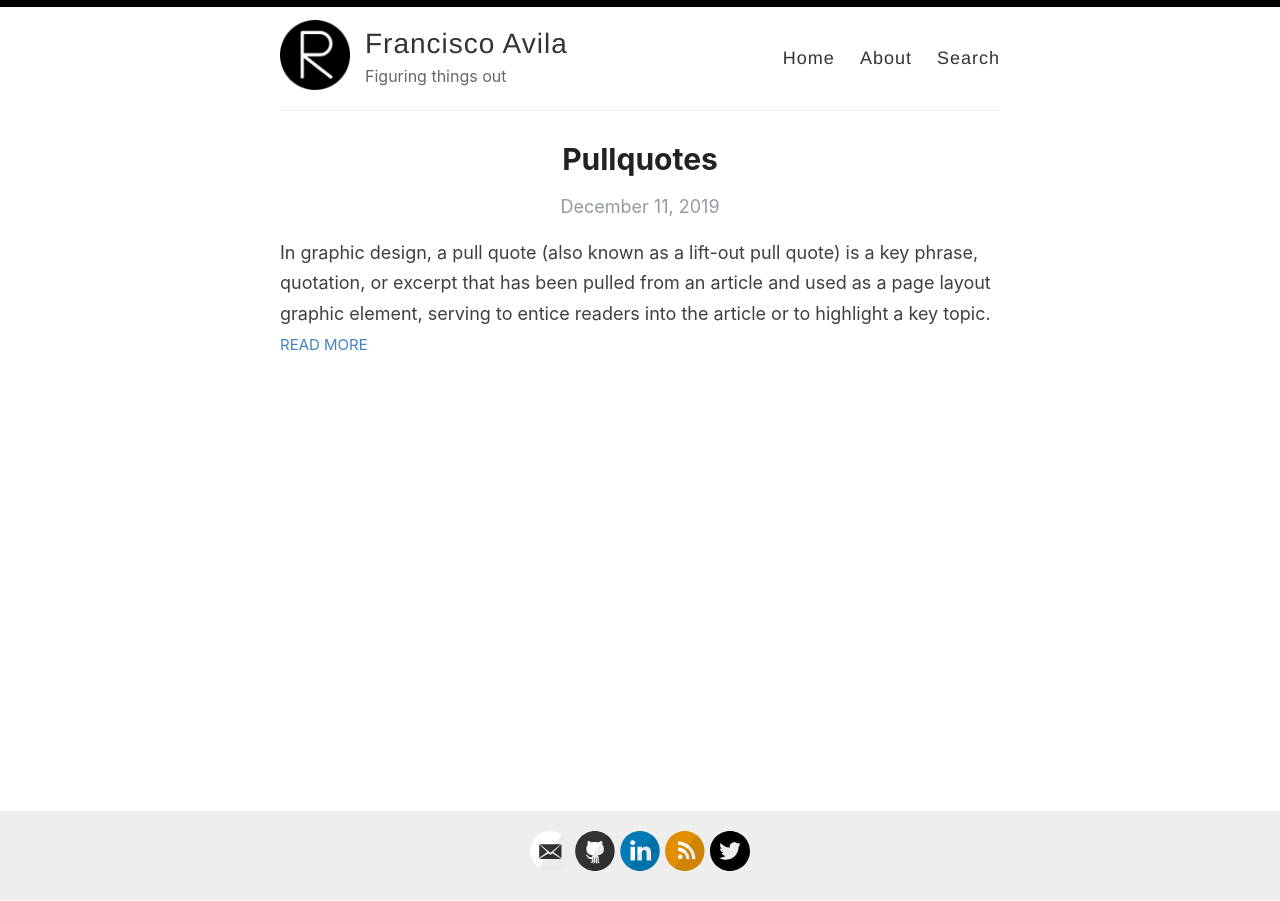
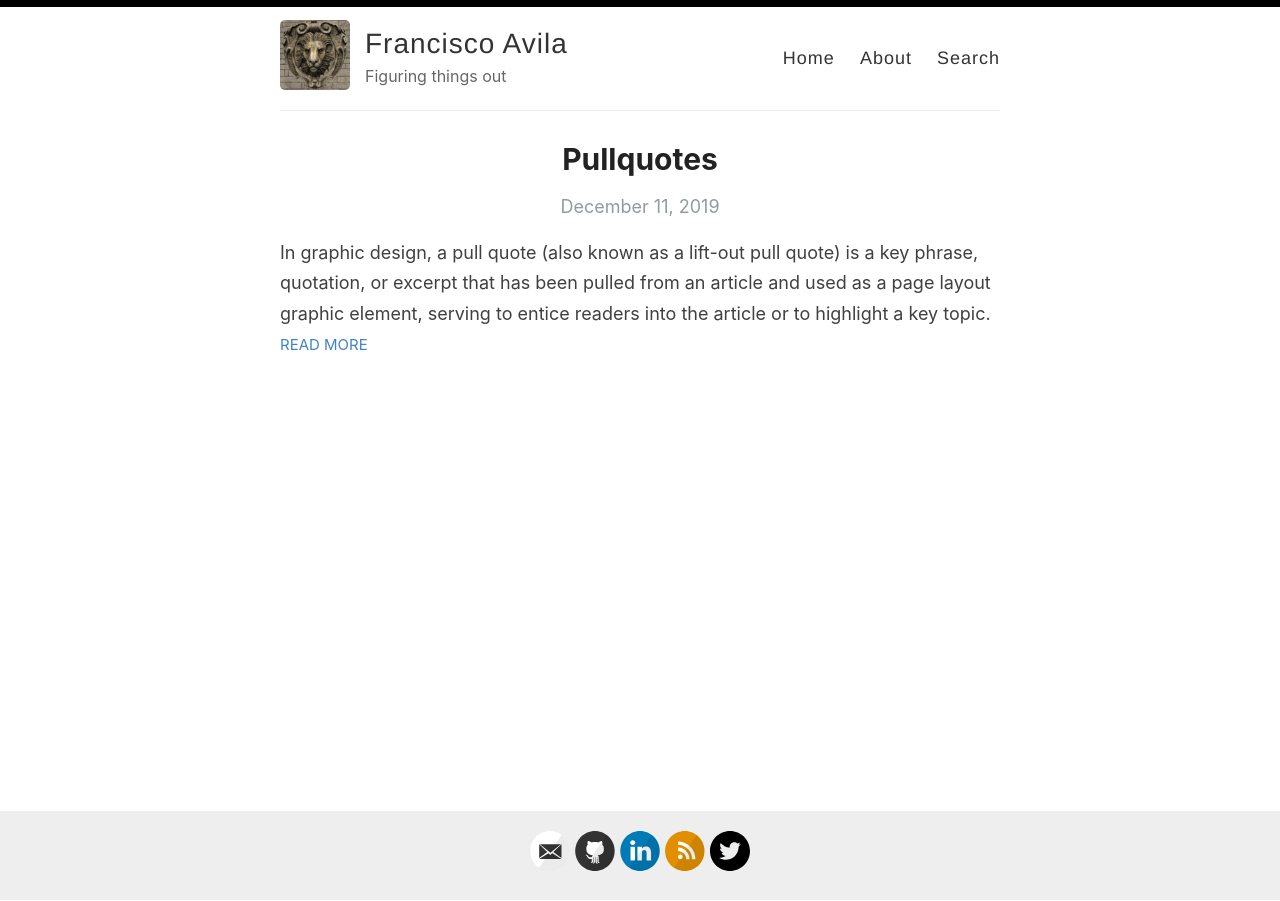
Before and after one commit to elfrank/elfrank.github.io, a Jekyll site: the page built from index.html, in a window 1280 px wide. Built offline with Jekyll 4.4.1, drawn with Linux system fonts in a browser that asks for light colours; the list of posts is cut into pages by our own code.

Commit message:
replace logo

```diff
--- a/_config.yml
+++ b/_config.yml
@@ -12,7 +12,7 @@ author: Francisco Avila
 description: Figuring things out
 
 # URL of your avatar or profile pic (you could use your GitHub profile pic)
-avatar: /images/reverie.png
+avatar: /images/sponza-lion.jpeg
 
 #
 # Flags below are optional
```
Also changed, not shown: images/reverie.png (deleted), images/sponza-lion.jpeg (added).
